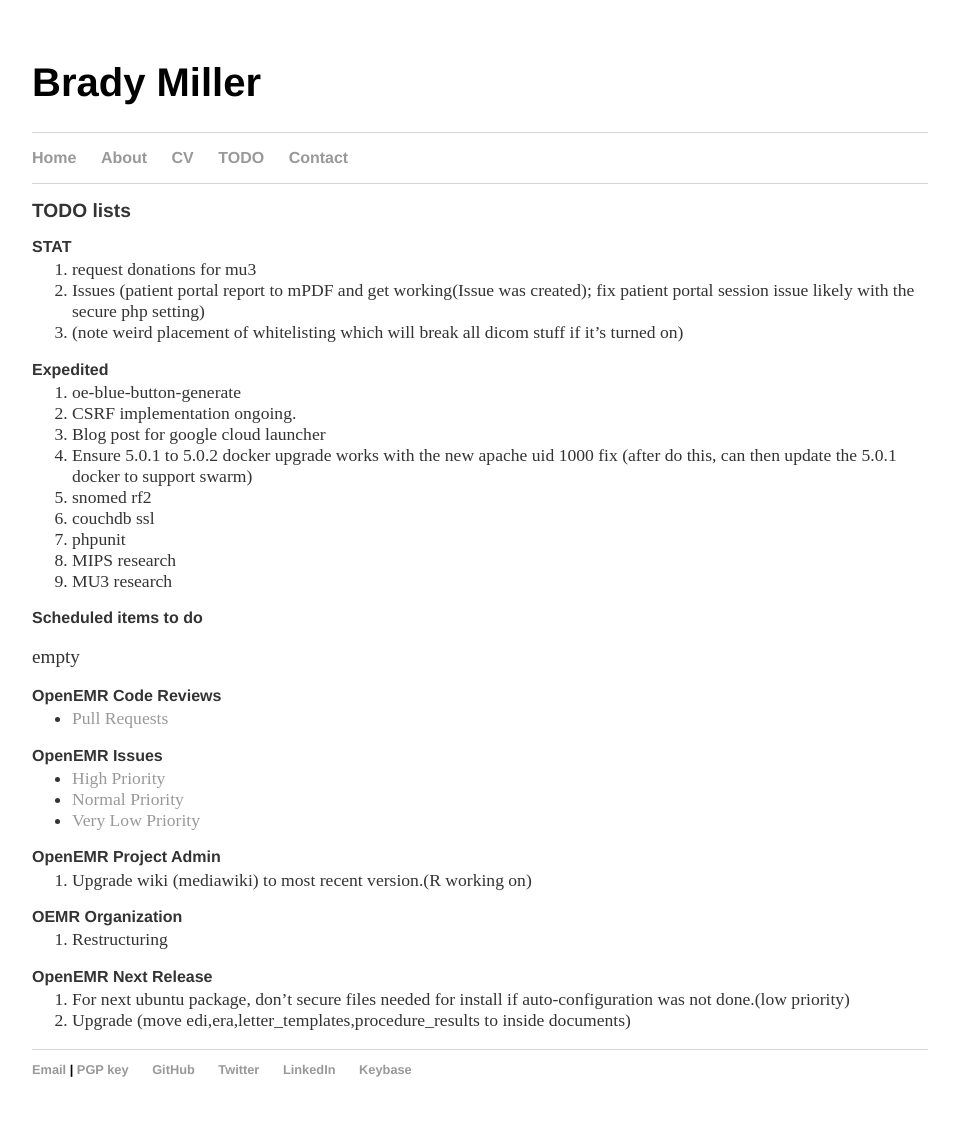
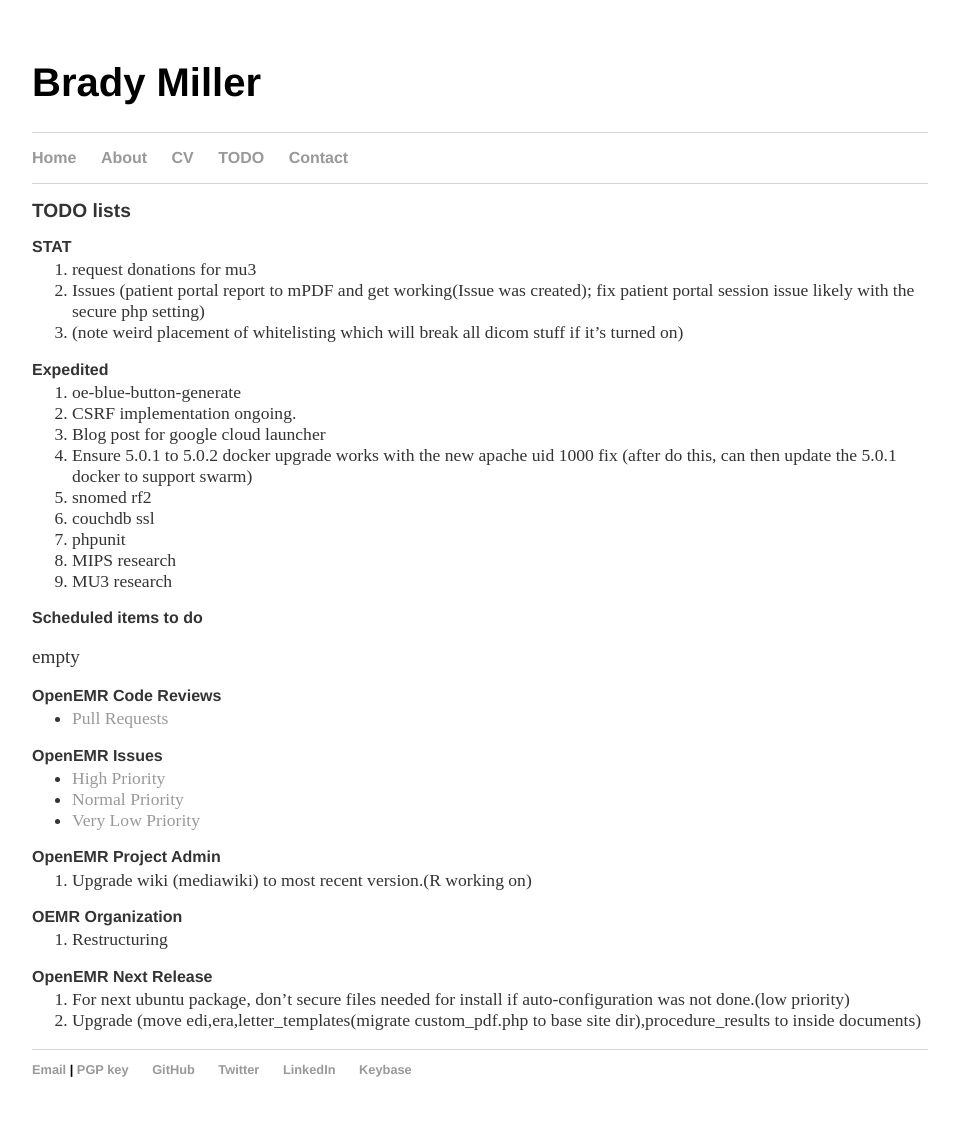
Before and after one commit to bradymiller/bradymiller.github.io, a Jekyll site: the page built from todo/index.md, in a window 1280 px wide. Shown: the whole page, without its empty margins (160-1119 px from the left). Built offline with Jekyll 4.4.1, drawn with Linux system fonts in a browser that asks for light colours; our own code applies the rules of GitHub Pages for plain Markdown files.

Commit message:
Update index.md

```diff
--- a/todo/index.md
+++ b/todo/index.md
@@ -38,4 +38,4 @@
 
 ### OpenEMR Next Release
 1. For next ubuntu package, don't secure files needed for install if auto-configuration was not done.(low priority)
-2. Upgrade (move edi,era,letter_templates,procedure_results to inside documents)
+2. Upgrade (move edi,era,letter_templates(migrate custom_pdf.php to base site dir),procedure_results to inside documents)
```
